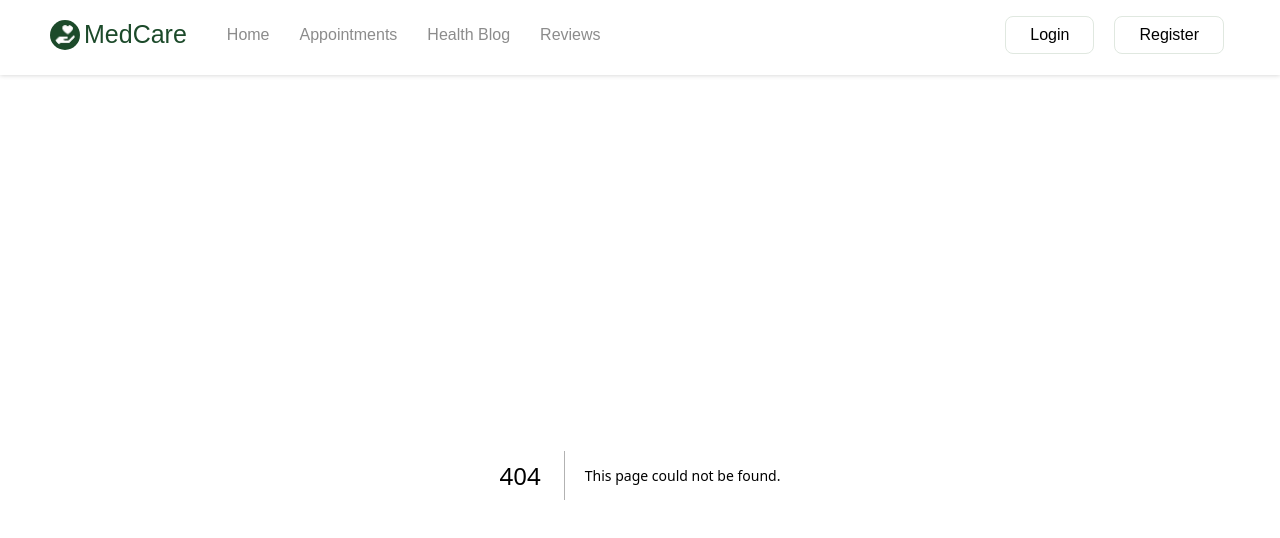
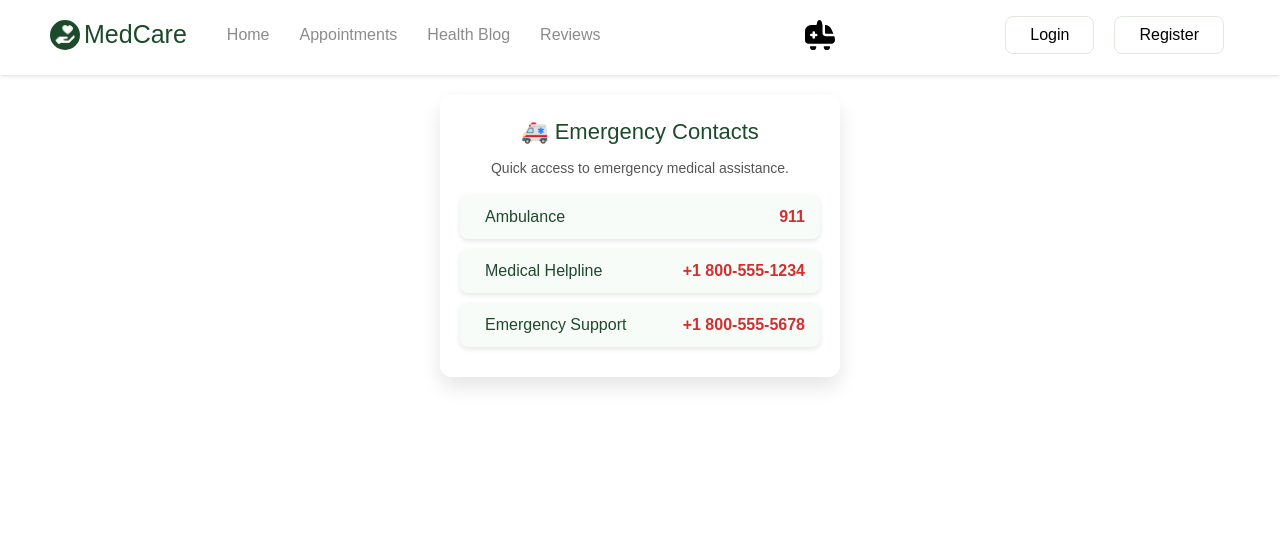
Before and after one commit to Sanju1801/medcareProject, a Next.js app: page /contact in a window 1280 px wide. Before the commit this address had no page. Shown: the top 538 px of the page. Built offline with nearby package versions, Linux system fonts and the light colour scheme.

Commit message:
feature/contact-page: created static contact page

```diff
--- /dev/null
+++ b/app/contact/page.js
@@ -0,0 +1,29 @@
+"use client";
+import React from "react";
+import styles from "@/styles/contact.module.css";
+
+export default function EmergencyContact() {
+  return (
+    <div className={styles.container}>
+      <h2 className={styles.heading}>🚑 Emergency Contacts</h2>
+      <p className={styles.description}>
+        Quick access to emergency medical assistance.
+      </p>
+
+      <div className={styles.card}>
+        <span className={styles.text}>Ambulance</span>
+        <span className={styles.number}>911</span>
+      </div>
+
+      <div className={styles.card}>
+        <span className={styles.text}>Medical Helpline</span>
+        <span className={styles.number}>+1 800-555-1234</span>
+      </div>
+
+      <div className={styles.card}>
+        <span className={styles.text}>Emergency Support</span>
+        <span className={styles.number}>+1 800-555-5678</span>
+      </div>
+    </div>
+  );
+}
--- a/components/Header.js
+++ b/components/Header.js
@@ -1,9 +1,9 @@
-'use client'
-import React, { useState , useEffect } from 'react';
-import Image from 'next/image';
-import { usePathname, useRouter } from 'next/navigation';
-import Link from 'next/link';
-import styles from '../styles/header.module.css';
+"use client";
+import React, { useState, useEffect } from "react";
+import Image from "next/image";
+import { usePathname, useRouter } from "next/navigation";
+import Link from "next/link";
+import styles from "../styles/header.module.css";
 
 export default function Header() {
     const router = useRouter();
@@ -11,18 +11,32 @@ export default function Header() {
     const [menuOpen, setMenuOpen] = useState(false);
     const [isLoggedIn, setIsLoggedIn] = useState(false);
 
-    const checkToken = ()=>{
+    const checkToken = () => {
         const token = localStorage.getItem("token");
-        if (token){
-          setIsLoggedIn(true);
+        if (!token) {
+            setIsLoggedIn(false);
+            return;
         }
-      }
+
+        try {
+            const payload = JSON.parse(atob(token.split(".")[1]));
+            if (payload.exp * 1000 < Date.now()) {
+                handleLogout();
+            } else {
+                setIsLoggedIn(true);
+            }
+        } catch (error) {
+            console.error("Invalid token:", error);
+            handleLogout();
+        }
+    };
+
     const handleLogout = () => {
         localStorage.removeItem("token");
         setIsLoggedIn(false);
         setMenuOpen(false);
         router.push("/login");
-    }
+    };
 
     useEffect(() => {
         checkToken();
@@ -61,6 +75,10 @@ export default function Header() {
                         )}
                     </ul>
                 </div>
+
+                <Link href="/contact" className={styles.ambulanceLink}>
+                    <Image src="/ambulance.svg" alt="Emergency Contacts" width={30} height={30} />
+                </Link>
 
                 {/* Hamburger Icon for small screens */}
                 <div className={styles.menuIcon} onClick={() => setMenuOpen(!menuOpen)}>
--- /dev/null
+++ b/styles/contact.module.css
@@ -0,0 +1,51 @@
+.container {
+    max-width: 400px;
+    margin: 20px auto;
+    padding: 20px;
+    background: rgba(255, 255, 255, 0.9); /* Slight transparency */
+    border-radius: 12px;
+    box-shadow: 0 10px 20px rgba(0, 0, 0, 0.1);
+    text-align: center;
+}
+
+.heading {
+    font-size: 22px;
+    color: #1C4A2A;
+    margin-bottom: 10px;
+}
+
+.description {
+    font-size: 14px;
+    color: #555;
+    margin-bottom: 16px;
+}
+
+.card {
+    display: flex;
+    align-items: center;
+    justify-content: space-between;
+    background: #F8FCF9;
+    padding: 10px 15px;
+    border-radius: 8px;
+    margin-bottom: 10px;
+    box-shadow: 0 2px 5px rgba(0, 0, 0, 0.1);
+}
+
+.icon {
+    font-size: 20px;
+}
+
+.text {
+    font-size: 16px;
+    font-weight: 500;
+    color: #1C4A2A;
+    flex: 1;
+    text-align: left;
+    margin-left: 10px;
+}
+
+.number {
+    font-size: 16px;
+    font-weight: bold;
+    color: #D32F2F;
+}
--- a/styles/header.module.css
+++ b/styles/header.module.css
@@ -61,6 +61,16 @@
 .navBtns a {
   text-decoration: none;
 }
+
+.ambulanceLink {
+  margin-left: 40px;
+  cursor: pointer;
+}
+
+.ambulanceLink:hover {
+  transform: scale(1.1);
+}
+
 
 .navBtns {
   display: flex;
```
Also changed, not shown: public/ambulance.svg (added).
